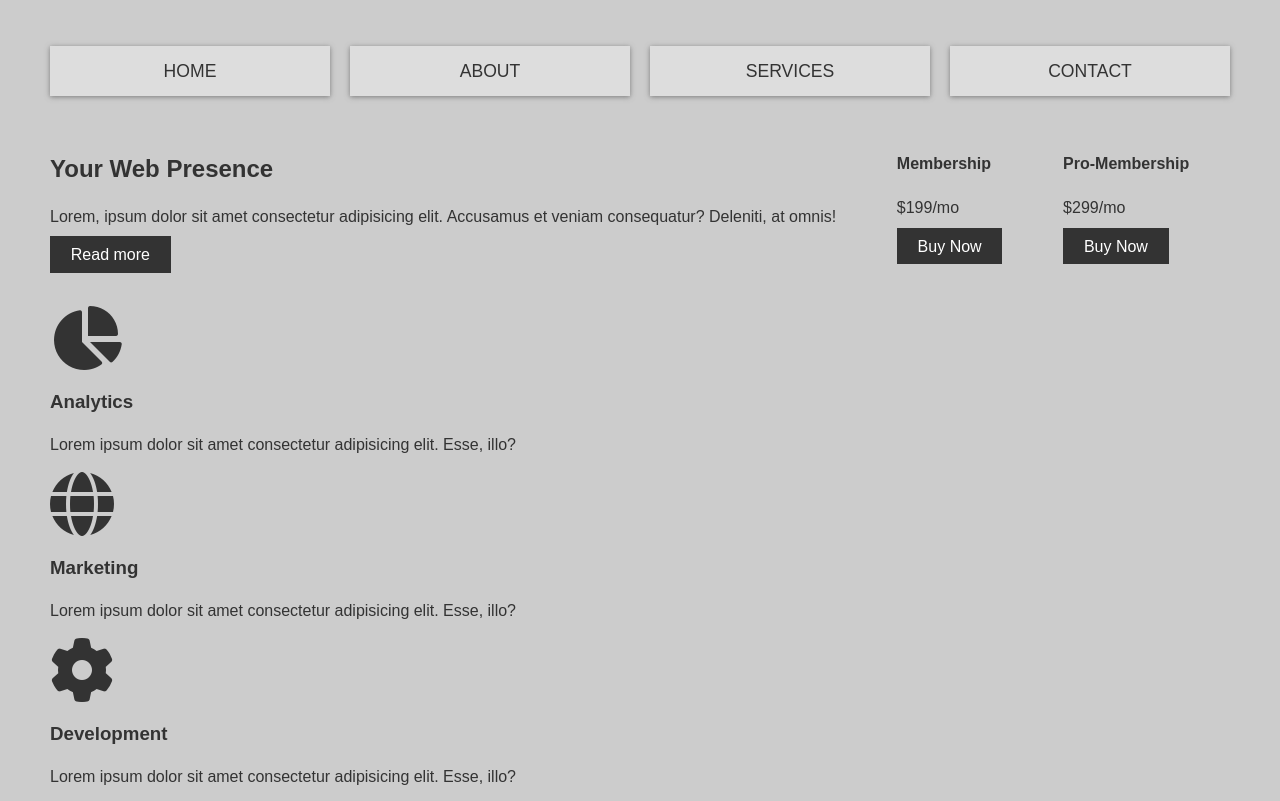
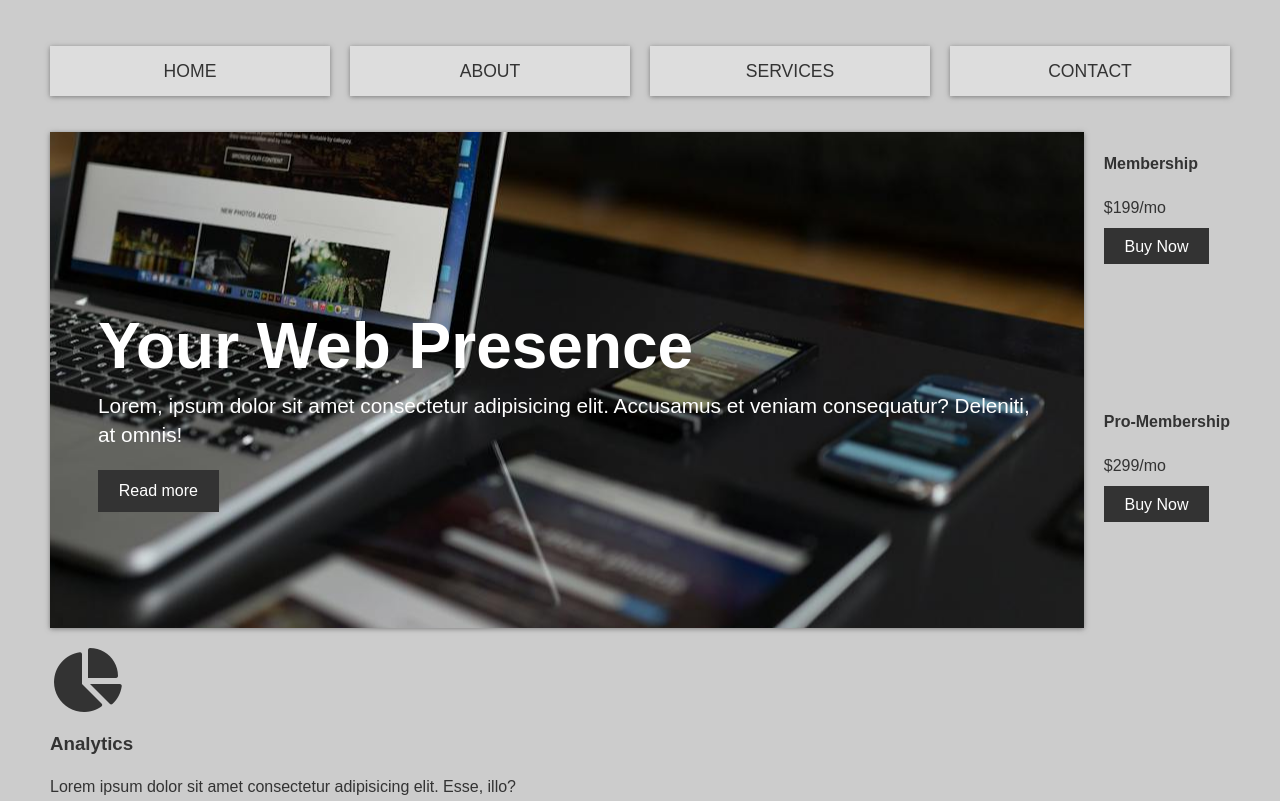
Before and after one commit to Tamalckb531/GridDesign, a plain HTML site: page index.html in a window 1280 px wide. Shown: the top 801 px of the page. Drawn offline with Linux system fonts and the light colour scheme.

Commit message:
Showcase styling added

```diff
--- a/index.html
+++ b/index.html
@@ -42,7 +42,7 @@
             <a href="#" class="btn">Buy Now</a>
         </div>
 
-        <div class="top-box top-box-a">
+        <div class="top-box top-box-b">
             <h4>Pro-Membership</h4>
             <p class="price">$299/mo</p>
             <a href="#" class="btn">Buy Now</a>
--- a/style.css
+++ b/style.css
@@ -77,3 +77,38 @@ img{
         'showcase showcase top-box-a'
         'showcase showcase top-box-b';
 }
+
+/* Showcase  */
+.showcase{
+    grid-area: showcase;
+    min-height: 400px;
+    background: url(img/Web.jpg);
+    background-position: center;
+    padding: 3rem;
+    display: flex;
+    flex-direction: column;
+    align-items: start;
+    justify-content: center;
+    box-shadow: var(--shadow);
+
+}
+
+.showcase h1{
+    font-size: 4rem;
+    margin-bottom: 0;
+    color: var(---light);
+}
+
+.showcase p{
+    font-size: 1.3rem;
+    margin-top: 0;
+    color: var(---light);
+}
+
+.top-box-a{
+    grid-area: top-box-a;
+}
+
+.top-box-b{
+    grid-area: top-box-b;
+}
```
